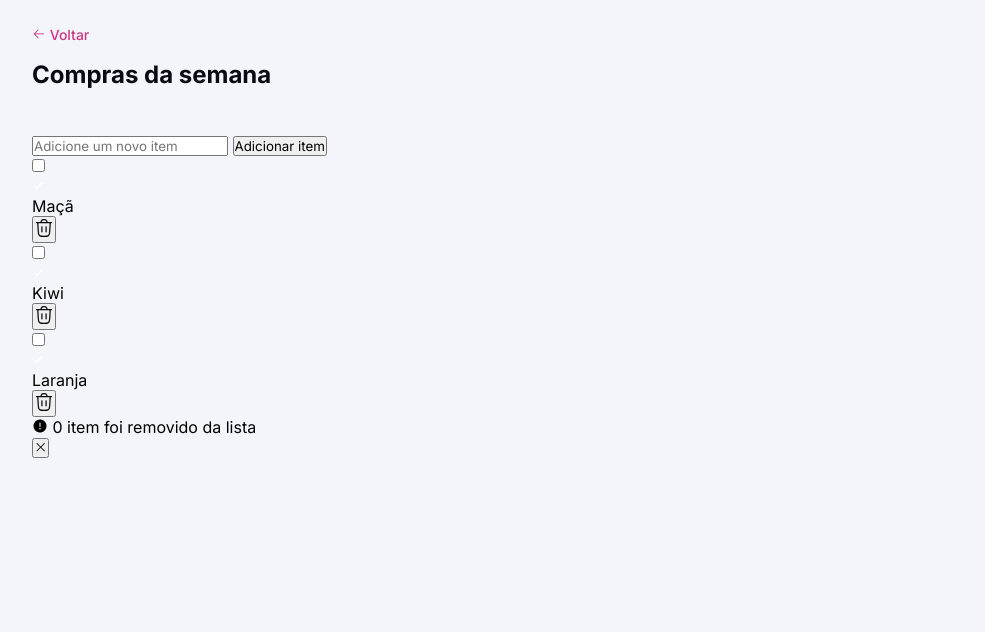
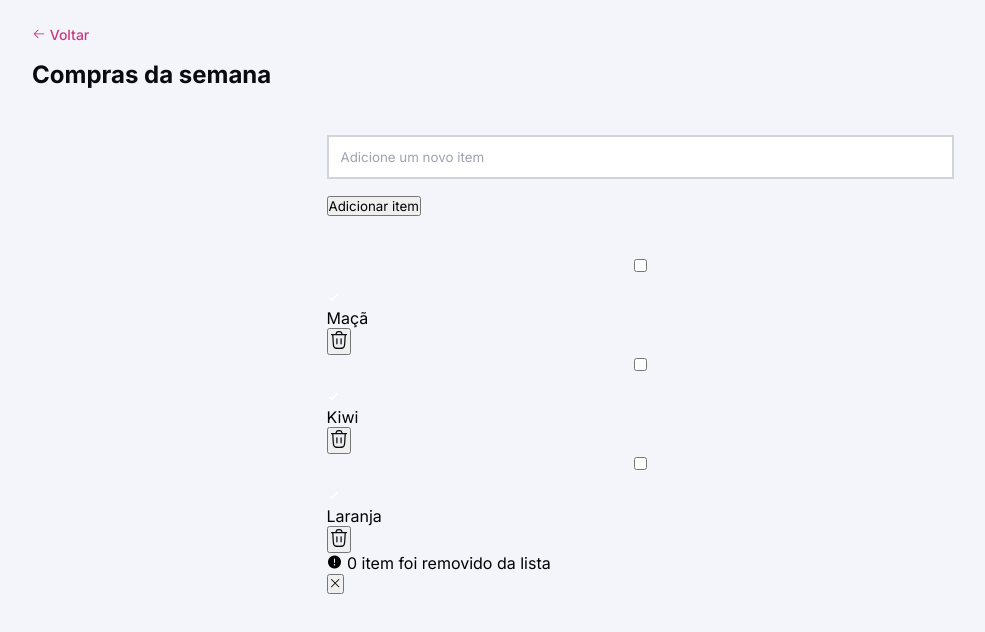
Before and after one commit to caslu0082008/Lucas_Aguiar-TRABALHO---QuickList, a plain HTML site: page index.html in a window 1280 px wide. Shown: the part 74-706 px from the top of the page, without its empty margins (0-985 px from the left). Drawn offline with nearby package versions, Linux system fonts and the light colour scheme.

Commit message:
inicío da estilização da section.add-item

```diff
--- a/style.css
+++ b/style.css
@@ -54,7 +54,41 @@
 }
 
 h1 {
-    font-size: 2.4rem;
+  font-size: 2.4rem;
+  color: var(--content-primary);
+  line-height: 3.2rem;
+}
+
+ main {
+
+    max-width: 62.7rem;
+    margin-inline: auto;
+ }
+
+ .add-item {
+    margin-bottom: 4rem;
+ }
+
+ input {
+    width: 100%;
+    padding: 1.2rem;
+    border: 2px solid var(--border-primary);
+    margin-bottom: 1.6rem;
     color:var(--content-primary);
-    line-height: 3.2rem;
-}
+
+    &::placeholder {
+         color: var(--content-tertiary);
+    }
+
+    &:hover {
+        border: 2px solid var(--color-brand-hover);
+    }
+
+    &:focus {
+        border: 2px solid var(--color-brand);
+
+    }
+
+
+
+ }
```
